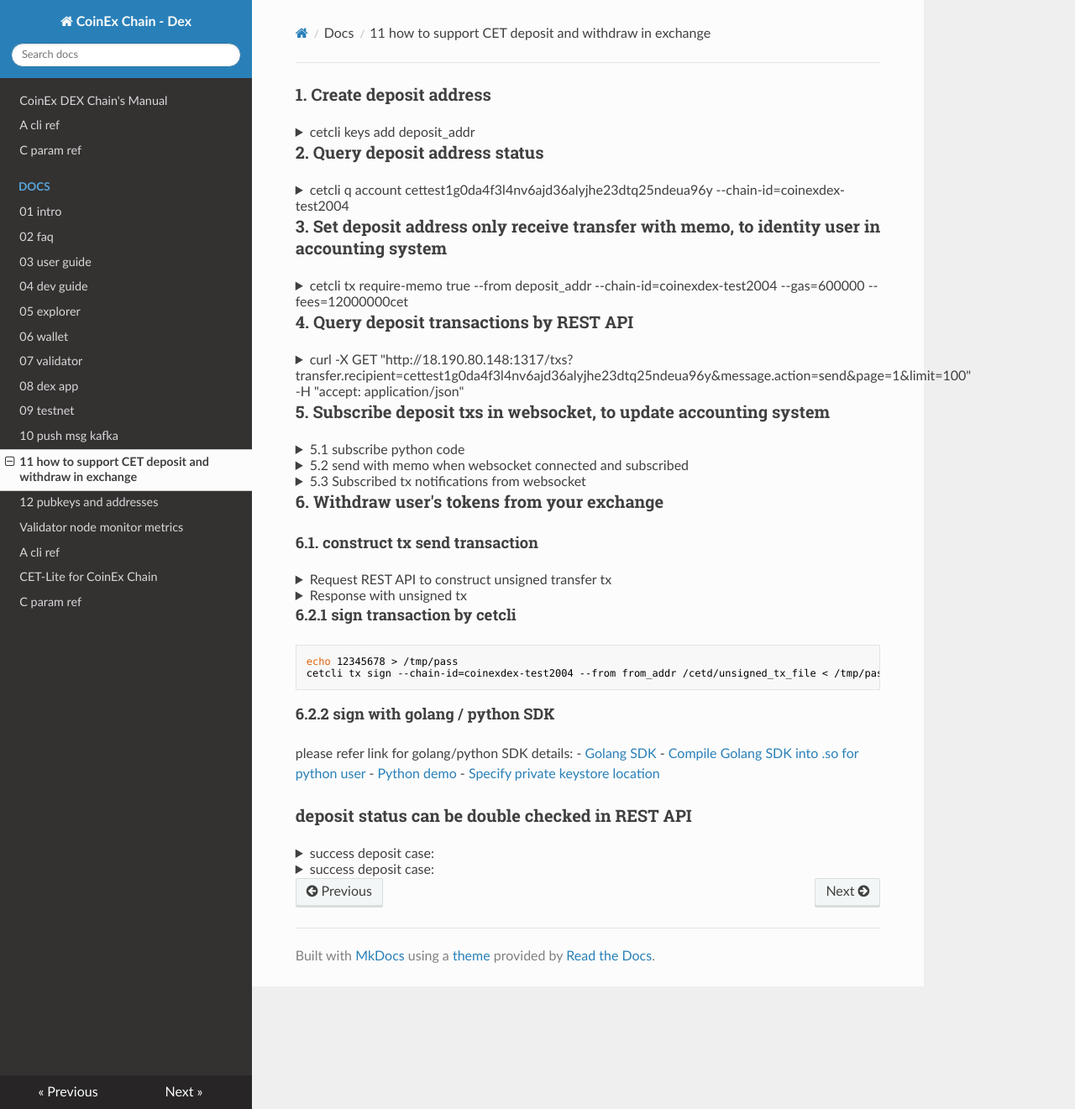
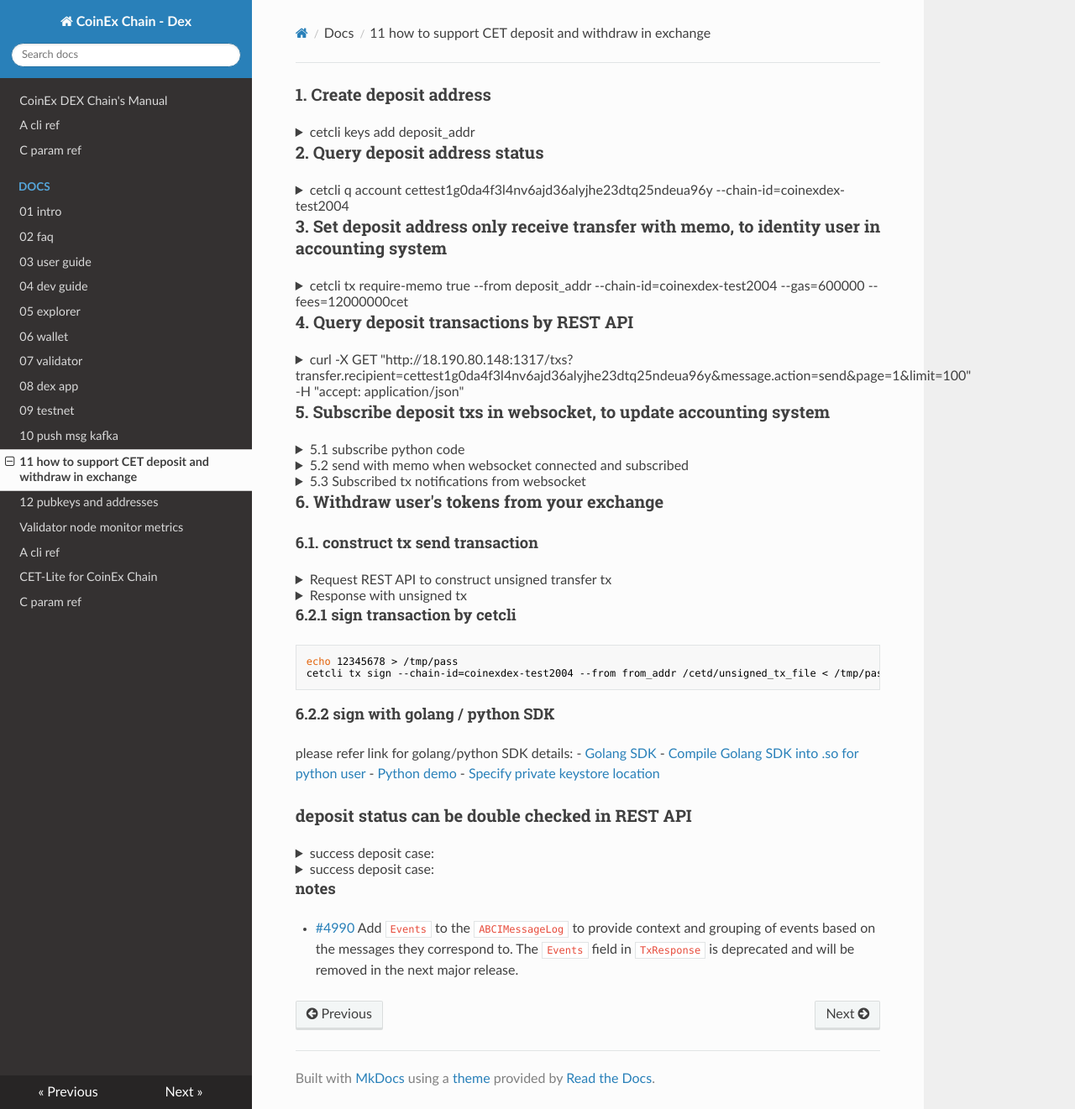
Before and after one commit to coinexchain/dex-manual, an MkDocs documentation site: the page built from docs/docs/11_how_to_support_CET_deposit_and_withdraw_in_exchange.md, in a window 1280 px wide and 1321 px high. Shown: the whole window at 84% size. Built offline with MkDocs 1.6.1, drawn with Linux system fonts in a browser that asks for light colours; nearby versions of some CDN libraries.

Commit message:
Update 11_how_to_support_CET_deposit_and_withdraw_in_exchange.md

````diff
--- a/docs/docs/11_how_to_support_CET_deposit_and_withdraw_in_exchange.md
+++ b/docs/docs/11_how_to_support_CET_deposit_and_withdraw_in_exchange.md
@@ -780,3 +780,11 @@ https://dex-api.coinex.org/txs/0B19A39DD934FFFD0F9DC93A69679790ABDF3FA49E4E88AED
 ```
 </p>
 </details>
+
+
+
+#### notes
+
+* [\#4990](https://github.com/cosmos/cosmos-sdk/issues/4990) Add `Events` to the `ABCIMessageLog` to
+provide context and grouping of events based on the messages they correspond to. The `Events` field
+in `TxResponse` is deprecated and will be removed in the next major release.
````
